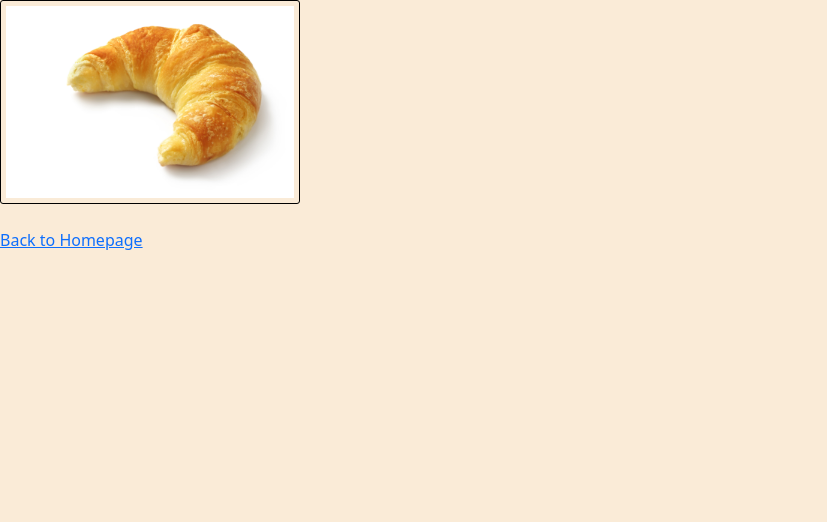
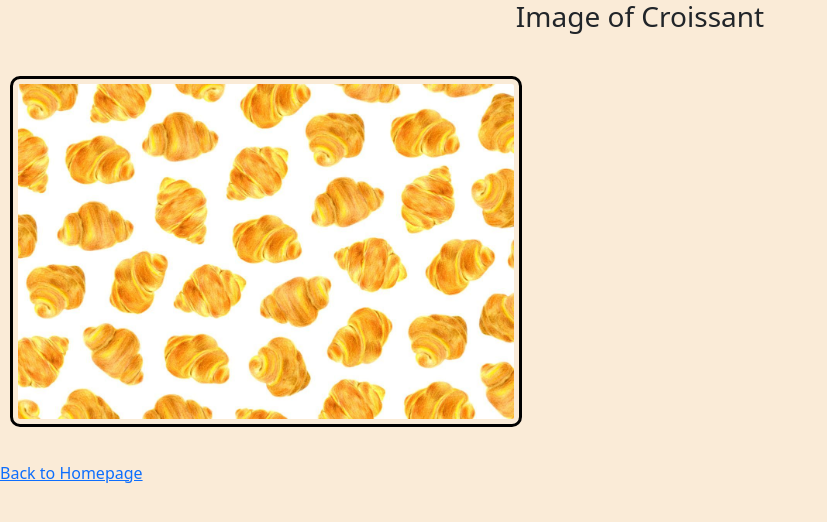
Before and after one commit to Coding-Goddess/Crossiant, a plain HTML site: page photo.html in a window 1280 px wide. Shown: the whole page, without its empty margins (0-827 px from the left). Drawn offline with nearby package versions, Linux system fonts and the light colour scheme.

Commit message:
image updated

```diff
--- a/photo.html
+++ b/photo.html
@@ -10,7 +10,9 @@
     <title>Document</title>
 </head>
 <body>
-    <img src="images/cossiant.png" class="main-photo">
+    <h3>Image of Croissant</h3>
+    <br />
+    <img src="/images/wallpaper.png" class="main-photo">
     <br />
     <a href="index.html">Back to Homepage</a>
 </body>
--- a/style.css
+++ b/style.css
@@ -17,11 +17,14 @@ p {
   .navigation-links a {
     margin: 20px;
   }
-
+h3 {
+    text-align: center;
+}
 .main-photo {
-    border: 1px solid black;
-    border-radius: 3px;
+    border: 3px solid black;
+    border-radius: 10px;
+    display: block;
     padding: 5px;
-    width: 300px;
-    display: block;
+    margin: 10px;
+    max-width: 40%;
 }
```
Also changed, not shown: index.html (+1 -1 lines).
